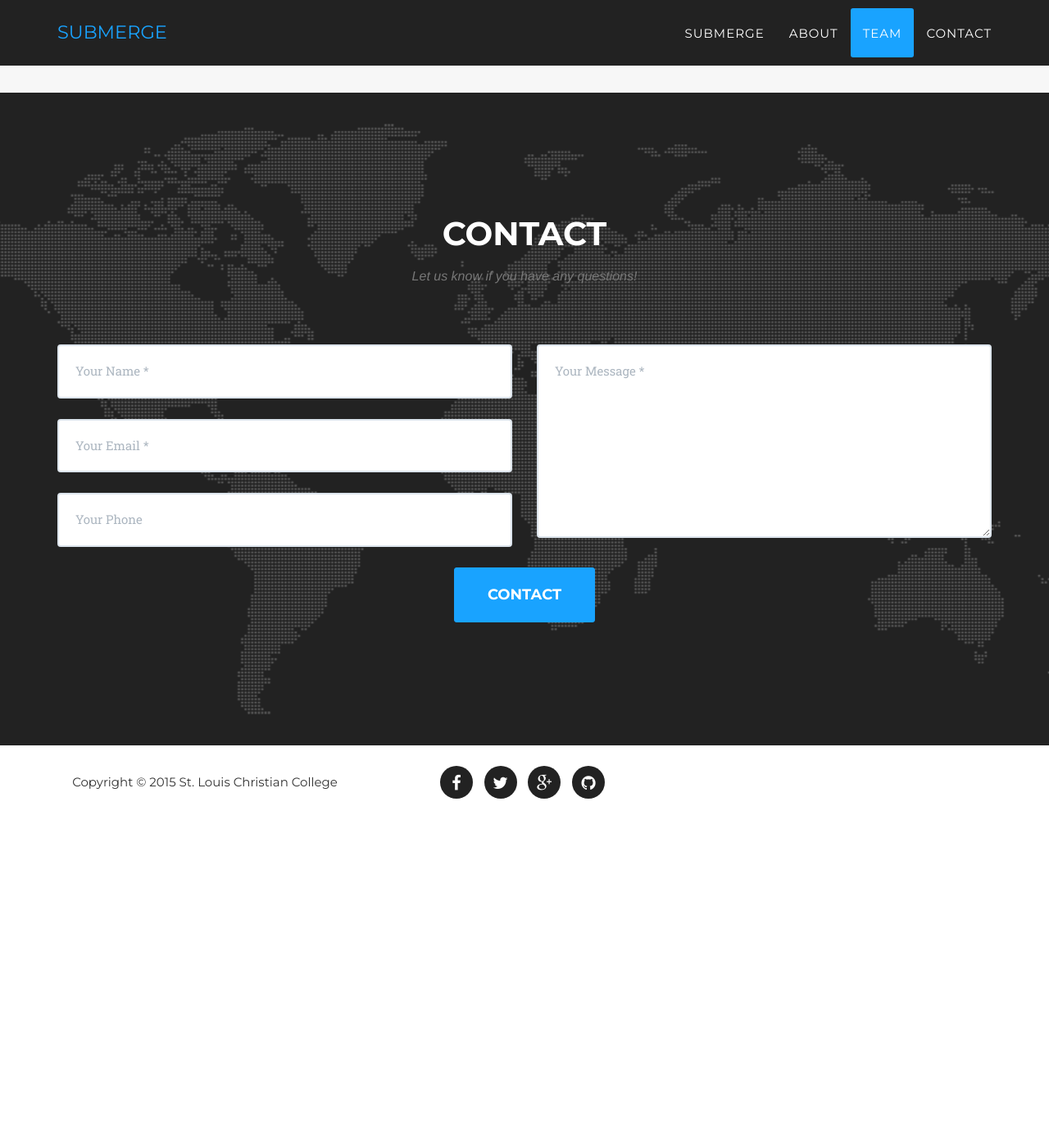
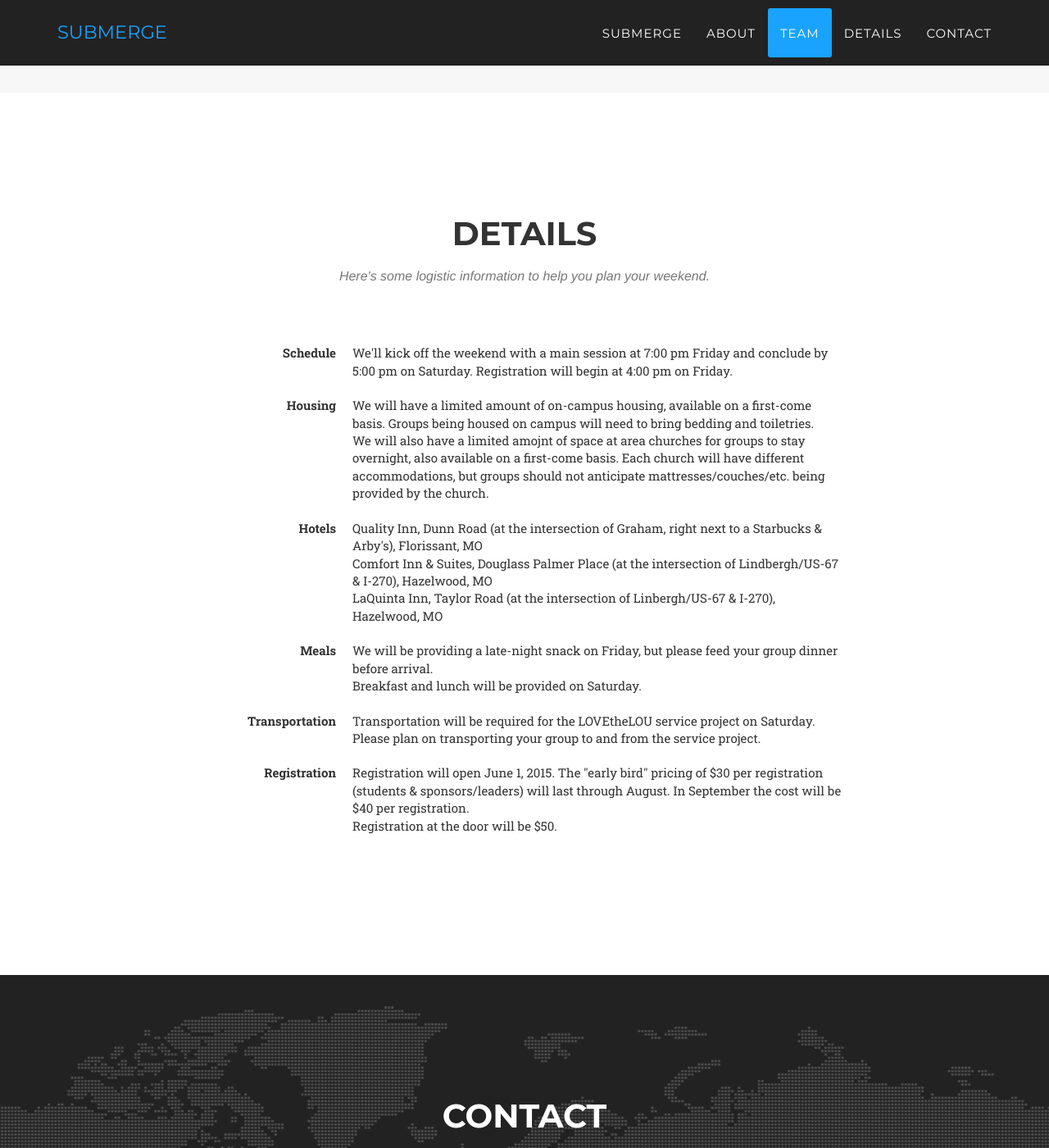
Before and after one commit to stlchristianedu/submergestl.com, a Jekyll site: the page built from index.html, in a window 1280 px wide and 1400 px high, scrolled down 4117 px. Shown: the whole window at 82% size. Built offline with Jekyll 4.4.1, drawn with Linux system fonts in a browser that asks for light colours; some web fonts are replaced; before the commit the page ends 5116 px from its top, so only the background shows below that.

Commit message:
Adding some logistic information for youth pastors and such.
Signed-off-by: Elliot Voris <elliot@voris.me>

```diff
--- /dev/null
+++ b/_includes/details.html
@@ -0,0 +1,55 @@
+<section id="details">
+    <div class="container">
+        <div class="row">
+            <div class="col-lg-12 text-center">
+                <h2 class="section-heading">Details</h2>
+                <h3 class="section-subheading text-muted">Here's some logistic information to help you plan your weekend.</h3>
+            </div>
+        </div>
+        <div class="row">
+            <div class="col-xs-12 col-sm-12 col-lg-8 col-lg-offset-2">
+                <div class="row">
+                    <dl class="dl-horizontal">
+                        <dt>Schedule</dt>
+                            <dd>We'll kick off the weekend with a main session at 7:00 pm Friday and conclude by 5:00 pm on Saturday. Registration will begin at 4:00 pm on Friday.</dd>
+                    </dl>
+                </div>
+                <div class="row">
+                    <dl class="dl-horizontal">
+                        <dt>Housing</dt>
+                            <dd>We will have a limited amount of on-campus housing, available on a first-come basis. Groups being housed on campus will need to bring bedding and toiletries.</dd>
+                            <dd>We will also have a limited amojnt of space at area churches for groups to stay overnight, also available on a first-come basis. Each church will have different accommodations, but groups should not anticipate mattresses/couches/etc. being provided by the church.</dd>
+                    </dl>
+                </div>
+                <div class="row">
+                    <dl class="dl-horizontal">
+                        <dt>Hotels</dt>
+                            <dd>Quality Inn, Dunn Road (at the intersection of Graham, right next to a Starbucks &amp; Arby's), Florissant, MO</dd>
+                            <dd>Comfort Inn &amp; Suites, Douglass Palmer Place (at the intersection of Lindbergh/US-67 &amp; I-270), Hazelwood, MO</dd>
+                            <dd>LaQuinta Inn, Taylor Road (at the intersection of Linbergh/US-67 &amp; I-270), Hazelwood, MO</dd>
+                    </dl>
+                </div>
+                <div class="row">
+                    <dl class="dl-horizontal">
+                        <dt>Meals</dt>
+                            <dd>We will be providing a late-night snack on Friday, but please feed your group dinner before arrival.</dd>
+                            <dd>Breakfast and lunch will be provided on Saturday.</dd>
+                    </dl>
+                </div>
+                <div class="row">
+                    <dl class="dl-horizontal">
+                        <dt>Transportation</dt>
+                            <dd>Transportation will be required for the LOVEtheLOU service project on Saturday. Please plan on transporting your group to and from the service project.</dd>
+                    </dl>
+                </div>
+                <div class="row">
+                    <dl class="dl-horizontal">
+                        <dt>Registration</dt>
+                            <dd>Registration will open June 1, 2015. The "early bird" pricing of $30 per registration (students &amp; sponsors/leaders) will last through August. In September the cost will be $40 per registration.</dd>
+                            <dd>Registration at the door will be $50.</dd>
+                    </dl>
+                </div>
+            </div>
+        </div>
+    </div>
+</section>
--- a/_includes/header.html
+++ b/_includes/header.html
@@ -28,6 +28,9 @@
                         <a class="page-scroll" href="#team">Team</a>
                     </li>
                     <li>
+                        <a class="page-scroll" href="#details">Details</a>
+                    </li>
+                    <li>
                         <a class="page-scroll" href="#contact">Contact</a>
                     </li>
                 </ul>
--- a/_layouts/default.html
+++ b/_layouts/default.html
@@ -10,6 +10,7 @@
     {% include submerge.html %}
     {% include about.html %}
     {% include team.html %}
+    {% include details.html %}
     {% include contact.html %}
     {% include footer.html %}
     {% include js.html %}
```
